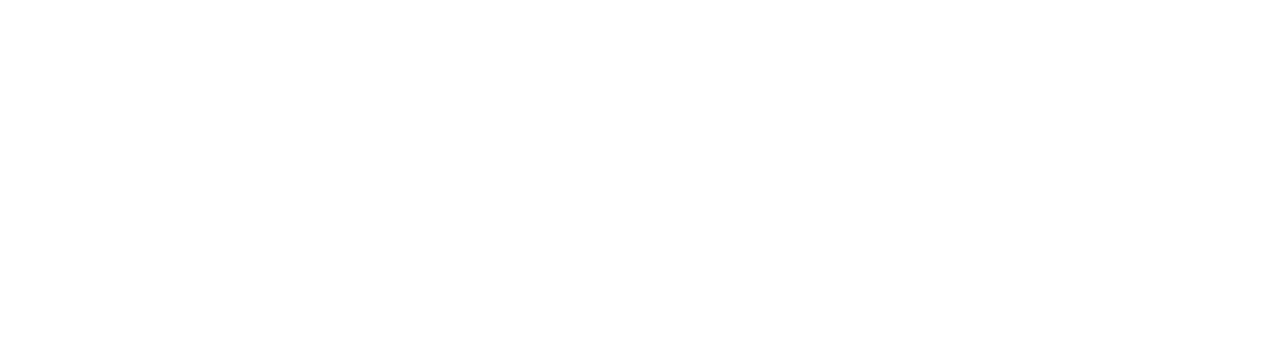
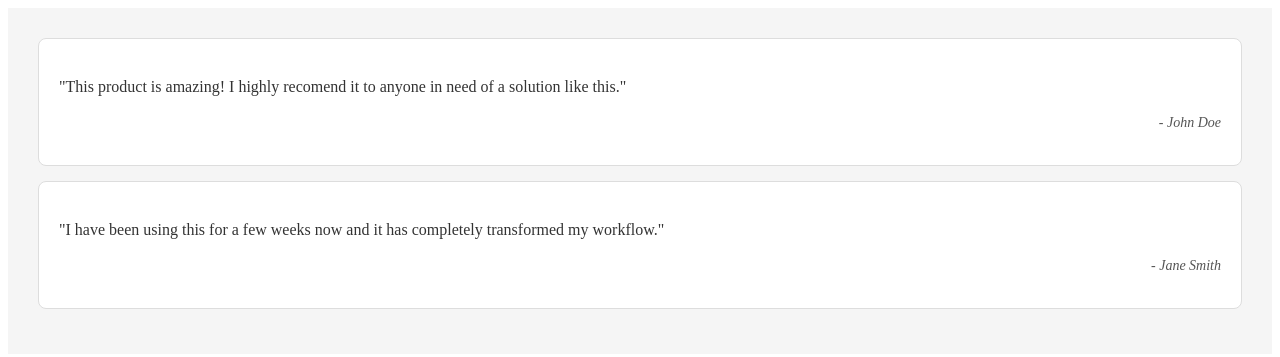
Before and after one commit to acciojob/testimonial-Aayushrohilla, a website: page main.html in a window 1280 px wide. Drawn offline with Linux system fonts and the light colour scheme.

Commit message:
created a submission

```diff
--- a/main.html
+++ b/main.html
@@ -7,7 +7,22 @@
 </head>
 
 <body>
-	<!-- the entire body must be written by student -->
+
+	<div class="testimonial-container">
+
+    <div class="testimonial">
+        <p class="testimonial-text">"This product is amazing! I highly recomend it to anyone in need of a solution like this."</p>
+        <p class="author">- John Doe</p>
+    </div>
+
+    <div class="testimonial">
+        <p class="testimonial-text">"I have been using this for a few weeks now and it has completely transformed my workflow."</p>
+        <p class="author">- Jane Smith</p>
+    </div>
+
+
+
+</div>
     <script type="text/javascript" src="./script.js">
 </script>
 
--- a/styles.css
+++ b/styles.css
@@ -1 +1,31 @@
 /*  your css code here. If applicable */
+
+.testimonial-container {
+    padding: 30px;
+    background-color: #f5f5f5;
+}
+
+
+.testimonial {
+    padding: 20px;
+    border: 1px solid #ddd;
+    background-color: #fff;
+    margin-bottom: 15px;
+    border-radius: 8px;
+}
+
+
+.testimonial-text {
+    font-size: 16px;
+    line-height: 1.5;
+    color: #333;
+}
+
+
+.author {
+    text-align: right;
+    font-style: italic;
+    font-size: 14px;
+    color: #555;
+    margin-top: 10px;
+}
```
